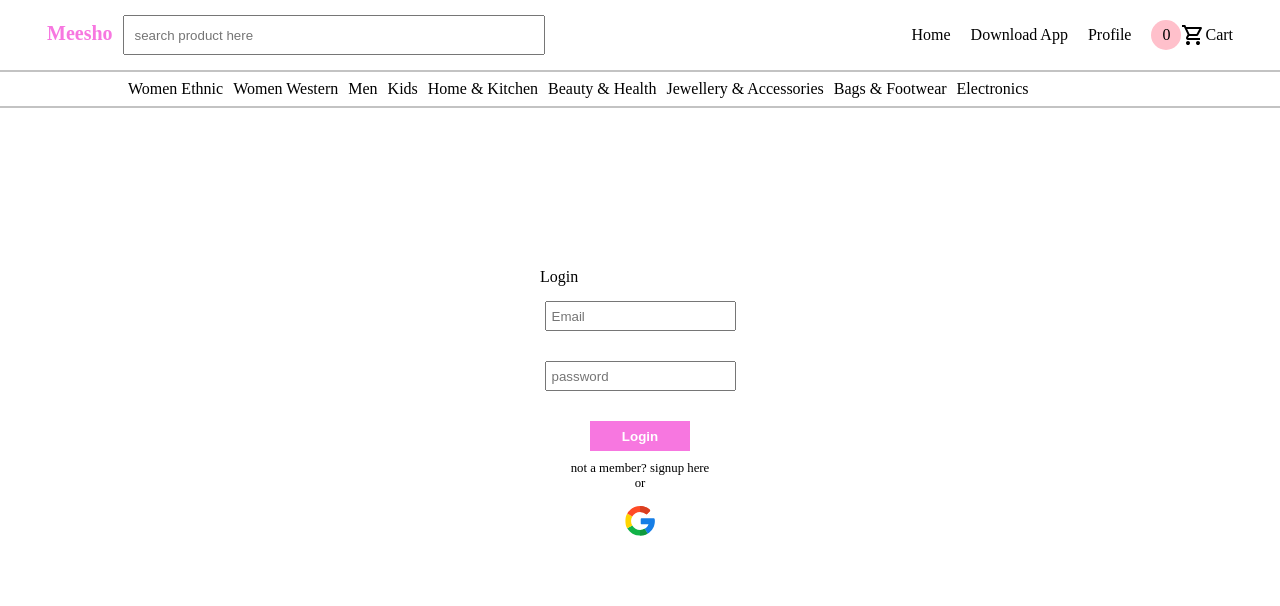
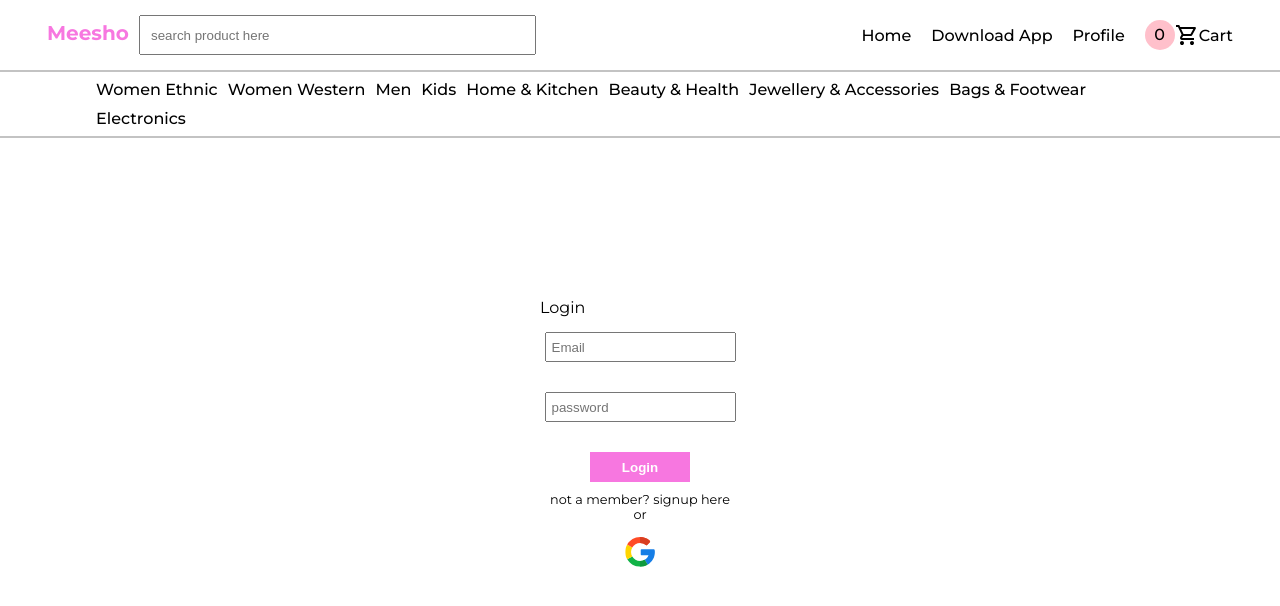
Before and after one commit to adityalekhi777/meesho-clone, a React (Create React App) app: page /cart in a window 1280 px wide. Shown: the top 606 px of the page. Built offline with nearby package versions, Linux system fonts and the light colour scheme.

Commit message:
Improved Styling and refactored codefor navbar

```diff
--- a/src/components/Filter.module.css
+++ b/src/components/Filter.module.css
@@ -1,9 +1,9 @@
-
 
 .filter_container{
     border: 1px solid rgb(153, 153, 153);
     min-height: 100vh;
     padding: 10px;
+    border-radius: 20px;
 }
 
 .options{
@@ -41,11 +41,19 @@
 
 .options button{
     background-color: transparent;
+    border: 1px solid hsla(0, 0%, 60%, 0.566);
     margin: 5px;
     padding: 5px;
     cursor: pointer;
-    border: 1px solid black;
     border-radius: 20px;
+    transition: all linear .1s;
+}
+
+.options button:hover{
+    background-color:rgb(247, 119, 224);
+    border: none;
+    color: white;
+
 }
 
 .options .selected_price{
--- /dev/null
+++ b/src/components/MenuData.js
@@ -0,0 +1,156 @@
+const subMenu = {
+    'Women Ethnic': [
+      { 'All Women Ethnic': ['View All'] },
+      {
+        Sarees: [
+          'All Sarees',
+          'Silk Sarees',
+          'Cotton Silk Sarees',
+          'Cotton Sarees',
+          'Georgette Sarees',
+          'Chiffon Sarees',
+          'Satin Sarees',
+          'Embroidered Sarees',
+        ],
+      },
+      {
+        Kurtis: [
+          'All Kurtis',
+          'Anarkali Kurtis',
+          'Rayon Kurtis',
+          'Cotton Kurtis',
+          'Embroidered Kurtis',
+        ],
+      },
+      { 'Kurta Sets': ['All Kurta Sets'] },
+      {
+        'Suits & Dress Material': [
+          'All Suits & Dress Material',
+          'Cotton Suits',
+          'Embroidered Suits',
+          'Chanderi Suits',
+        ],
+      },
+      {
+        'Other Ethnic': [
+          'Blouses',
+          'Dupattas',
+          'Lehanga',
+          'Gown',
+          'Ethnic Bottomwear',
+        ],
+      },
+    ],
+    'Women Western': [
+      { Topwear: ['Tops', 'Dresses', 'Sweaters', 'Jumpsuits'] },
+      { Bottomwear: ['Jeans', 'Jeggings', 'Palazzos', 'Shorts', 'Skirts'] },
+      { Innerwear: ['Bra', 'Briefs'] },
+      { Sleepwear: ['Nightsuits', 'Babydolls'] },
+    ],
+    Men: [
+      { 'Top Wear': ['All Top Wear', 'Tshirts', 'Shirts'] },
+      { 'Bottom Wear': ['Jeans', 'Trousers', 'Track Pants'] },
+      {
+        'Men Accessories': [
+          'All Men Accessories',
+          'Watches',
+          'Belts',
+          'Wallets',
+          'Jewellery',
+          'Sunglasses',
+          'Bags',
+        ],
+      },
+      {
+        'Men Footwear': [
+          'Casual Shoes',
+          'Sports Shoes',
+          'Sandals',
+          'Formal Shoes',
+        ],
+      },
+      { 'Ethnic Wear': ['Men Kurtas', 'Ethnic Jackets'] },
+      { 'Inner & Sleep Wear': ['All Inner & Sleep Wear', 'Vests'] },
+    ],
+    Kids: [
+      { 'Boys & Girls 2+ Years': ['Dresses'] },
+      { 'Infant 0-2 Years': ['Rompers'] },
+      {
+        'Toys & Accessories': [
+          'Soft Toys',
+          'Footwear',
+          'Stationery',
+          'Watches',
+          'Bags & Backpacks',
+        ],
+      },
+      { 'Baby Care': ['All Baby Care'] },
+    ],
+    'Home & Kitchen': [
+      {
+        'Home Furnishing': [
+          'Bedsheets',
+          'Doormats',
+          'Curtains & Sheers',
+          'Cushions & Cushion Covers',
+          'Mattress Protectors',
+        ],
+      },
+      { 'Home Decor': ['All Home Decor', 'Stickers', 'Clocks', 'Showpieces'] },
+      { 'Kitchen & Dining': ['Kitchen Storage', 'Cookware & Bakeware'] },
+    ],
+    'Beauty & Health': [
+      { 'Make up': ['Face', 'Eyes', 'Lips', 'Nails'] },
+      { Wellness: ['Sanitizers', 'Oral Care', 'Feminine Hygiene'] },
+      { Skincare: ['Deodorants'] },
+    ],
+    'Jewellery & Accessories': [
+      {
+        Jewellery: [
+          'Jewellery Set',
+          'Earrings',
+          'Mangalsutras',
+          'Studs',
+          'Bangles',
+          'Necklaces',
+          'Rings',
+          'Anklets',
+        ],
+      },
+      {
+        'Women Accessory': [
+          'Bags',
+          'Watches',
+          'Hair Accessories',
+          'Sunglasses',
+          'Socks',
+        ],
+      },
+    ],
+    'Bags & Footwear': [
+      { 'Women Bags': ['All Women Bags', 'Handbags', 'Clutches', 'Slingbags'] },
+      { 'Men Bags': ['All Men Bags', 'Men Wallets', ''] },
+      {
+        'Men Footwear': [
+          'Sports Shoes',
+          'Casual Shoes',
+          'Formal Shoes',
+          'Sandals',
+        ],
+      },
+      { 'Women Footwear': ['Flats', 'Bellies', 'Juttis'] },
+    ],
+    Electronics: [
+      {
+        'Mobile & Accessories': [
+          'All Mobile & Accessories',
+          'Smartwatches',
+          'Mobile Holders',
+          'Mobile cases and covers',
+        ],
+      },
+      { Appliances: ['All Appliances', 'Grooming', 'Home Appliances'] },
+    ],
+  };
+
+  export default subMenu;
--- a/src/components/Navbar.js
+++ b/src/components/Navbar.js
@@ -4,161 +4,9 @@
 import styles from './Navbar.module.css';
 import { fetchKeyWordData } from '../redux/products/productReducer';
 import cart from '../assets/svg/shopping_cart.svg';
+import subMenu from './MenuData';
 
-const subMenu = {
-  'Women Ethnic': [
-    { 'All Women Ethnic': ['View All'] },
-    {
-      Sarees: [
-        'All Sarees',
-        'Silk Sarees',
-        'Cotton Silk Sarees',
-        'Cotton Sarees',
-        'Georgette Sarees',
-        'Chiffon Sarees',
-        'Satin Sarees',
-        'Embroidered Sarees',
-      ],
-    },
-    {
-      Kurtis: [
-        'All Kurtis',
-        'Anarkali Kurtis',
-        'Rayon Kurtis',
-        'Cotton Kurtis',
-        'Embroidered Kurtis',
-      ],
-    },
-    { 'Kurta Sets': ['All Kurta Sets'] },
-    {
-      'Suits & Dress Material': [
-        'All Suits & Dress Material',
-        'Cotton Suits',
-        'Embroidered Suits',
-        'Chanderi Suits',
-      ],
-    },
-    {
-      'Other Ethnic': [
-        'Blouses',
-        'Dupattas',
-        'Lehanga',
-        'Gown',
-        'Ethnic Bottomwear',
-      ],
-    },
-  ],
-  'Women Western': [
-    { Topwear: ['Tops', 'Dresses', 'Sweaters', 'Jumpsuits'] },
-    { Bottomwear: ['Jeans', 'Jeggings', 'Palazzos', 'Shorts', 'Skirts'] },
-    { Innerwear: ['Bra', 'Briefs'] },
-    { Sleepwear: ['Nightsuits', 'Babydolls'] },
-  ],
-  Men: [
-    { 'Top Wear': ['All Top Wear', 'Tshirts', 'Shirts'] },
-    { 'Bottom Wear': ['Jeans', 'Trousers', 'Track Pants'] },
-    {
-      'Men Accessories': [
-        'All Men Accessories',
-        'Watches',
-        'Belts',
-        'Wallets',
-        'Jewellery',
-        'Sunglasses',
-        'Bags',
-      ],
-    },
-    {
-      'Men Footwear': [
-        'Casual Shoes',
-        'Sports Shoes',
-        'Sandals',
-        'Formal Shoes',
-      ],
-    },
-    { 'Ethnic Wear': ['Men Kurtas', 'Ethnic Jackets'] },
-    { 'Inner & Sleep Wear': ['All Inner & Sleep Wear', 'Vests'] },
-  ],
-  Kids: [
-    { 'Boys & Girls 2+ Years': ['Dresses'] },
-    { 'Infant 0-2 Years': ['Rompers'] },
-    {
-      'Toys & Accessories': [
-        'Soft Toys',
-        'Footwear',
-        'Stationery',
-        'Watches',
-        'Bags & Backpacks',
-      ],
-    },
-    { 'Baby Care': ['All Baby Care'] },
-  ],
-  'Home & Kitchen': [
-    {
-      'Home Furnishing': [
-        'Bedsheets',
-        'Doormats',
-        'Curtains & Sheers',
-        'Cushions & Cushion Covers',
-        'Mattress Protectors',
-      ],
-    },
-    { 'Home Decor': ['All Home Decor', 'Stickers', 'Clocks', 'Showpieces'] },
-    { 'Kitchen & Dining': ['Kitchen Storage', 'Cookware & Bakeware'] },
-  ],
-  'Beauty & Health': [
-    { 'Make up': ['Face', 'Eyes', 'Lips', 'Nails'] },
-    { Wellness: ['Sanitizers', 'Oral Care', 'Feminine Hygiene'] },
-    { Skincare: ['Deodorants'] },
-  ],
-  'Jewellery & Accessories': [
-    {
-      Jewellery: [
-        'Jewellery Set',
-        'Earrings',
-        'Mangalsutras',
-        'Studs',
-        'Bangles',
-        'Necklaces',
-        'Rings',
-        'Anklets',
-      ],
-    },
-    {
-      'Women Accessory': [
-        'Bags',
-        'Watches',
-        'Hair Accessories',
-        'Sunglasses',
-        'Socks',
-      ],
-    },
-  ],
-  'Bags & Footwear': [
-    { 'Women Bags': ['All Women Bags', 'Handbags', 'Clutches', 'Slingbags'] },
-    { 'Men Bags': ['All Men Bags', 'Men Wallets', ''] },
-    {
-      'Men Footwear': [
-        'Sports Shoes',
-        'Casual Shoes',
-        'Formal Shoes',
-        'Sandals',
-      ],
-    },
-    { 'Women Footwear': ['Flats', 'Bellies', 'Juttis'] },
-  ],
-  Electronics: [
-    {
-      'Mobile & Accessories': [
-        'All Mobile & Accessories',
-        'Smartwatches',
-        'Mobile Holders',
-        'Mobile cases and covers',
-      ],
-    },
-    { Appliances: ['All Appliances', 'Grooming', 'Home Appliances'] },
-  ],
-};
+
 
 export default function Navbar() {
   const [hover, setHover] = useState(true);
--- a/src/components/Navbar.module.css
+++ b/src/components/Navbar.module.css
@@ -1,13 +1,12 @@
-:root{
-  --primary-color:rgb(247, 119, 224);
+:root {
+  --primary-color: rgb(247, 119, 224);
 }
 
 nav {
   border-bottom: solid rgb(195, 195, 195) 2px;
   position: relative;
+  font-weight: 500;
 }
-
-
 
 nav ul {
   width: 95vw;
@@ -21,12 +20,12 @@
   gap: 20px;
 }
 
-nav ul li{
+nav ul li {
   cursor: pointer;
 }
 
 nav ul li.logo {
-  color:var(--primary-color) ;
+  color: var(--primary-color);
   font-weight: 700;
   font-size: 20px;
   flex-grow: 1;
@@ -45,10 +44,7 @@
   position: relative;
 }
 
-
-
-
-.profile{
+.profile {
   position: absolute;
   background-color: white;
   z-index: 3;
@@ -63,34 +59,34 @@
   gap: 10px;
 }
 
-.profile span{
+.profile span {
   font-size: 0.7em;
   font-weight: 400;
 }
 
-.profile{
+.profile {
   display: flex;
   flex-direction: column;
   justify-content: center;
   align-items: center;
 }
 
-.profile button{
-  background-color:var(--primary-color) ;
+.profile button {
+  background-color: var(--primary-color);
   border: none;
   font-size: 1.2em;
   color: white;
   padding: 5px 10px;
   cursor: pointer;
-
 }
 
 .sub {
-  width: 80vw;
+  width: 85vw;
   display: flex;
   flex-wrap: wrap;
   margin: 0 auto;
   gap: 10px;
+  font-weight: 500;
 }
 
 .sub span {
@@ -98,33 +94,33 @@
   display: block;
 }
 
-.sub span:hover{
+.sub span:hover {
   border-bottom: 2px solid var(--primary-color);
 }
 
-
-
-.options{
-    width:90vw;
+.options {
+  width: 85vw;
+  margin: 0 au;
   border: solid 1px rgb(195, 195, 195);
   position: absolute;
-    left: 8%;
+  left: 7%;
   padding: 0 10px;
   display: grid;
-    grid-template-columns: repeat(8,1fr);
+  grid-template-columns: repeat(8, 1fr);
   background-color: white;
+  border-bottom-left-radius: 20px;
+  border-bottom-right-radius: 20px;
   z-index: 4;
 }
 
-.options span{
+.options span {
   display: block;
   padding: 0 10px;
-
 }
 
-
-.options-title{
-  color: var(--primary-color) ;
+.options-title {
+  color: var(--primary-color);
+  font-weight: 500;
 }
 
 .options div:nth-of-type(2n) {
@@ -132,12 +128,11 @@
 }
 
 .options-title span a:link,
-.options-title span a:visited{
+.options-title span a:visited {
   text-decoration: none;
-
   color: black;
 }
 
-.options-title span a:link:hover{
+.options-title span a:link:hover {
   text-decoration: underline;
 }
--- a/src/index.css
+++ b/src/index.css
@@ -1,3 +1,5 @@
+@import url('https://fonts.googleapis.com/css2?family=Montserrat:ital,wght@0,100..900;1,100..900&display=swap');
+
 *{
   margin: 0;
   padding: 0;
@@ -8,3 +10,8 @@
   text-decoration: none;
   color: inherit;
 }
+
+body{
+  font-family:Montserrat ;
+  font-weight: 400;
+}
```
Also changed, not shown: src/App.js (+22 -36 lines), src/pages/List.module.css (+35 -20 lines). Lines whose indentation alone changed are shown as unchanged.
